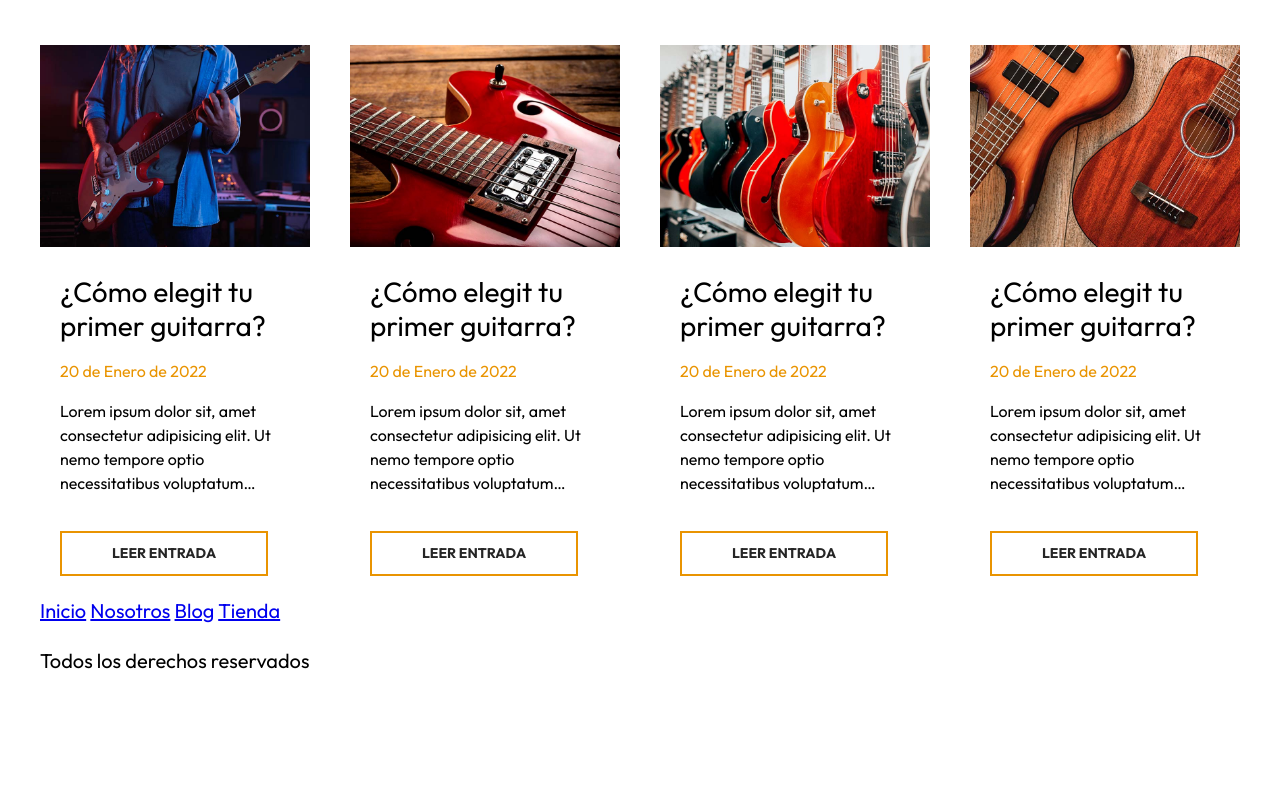
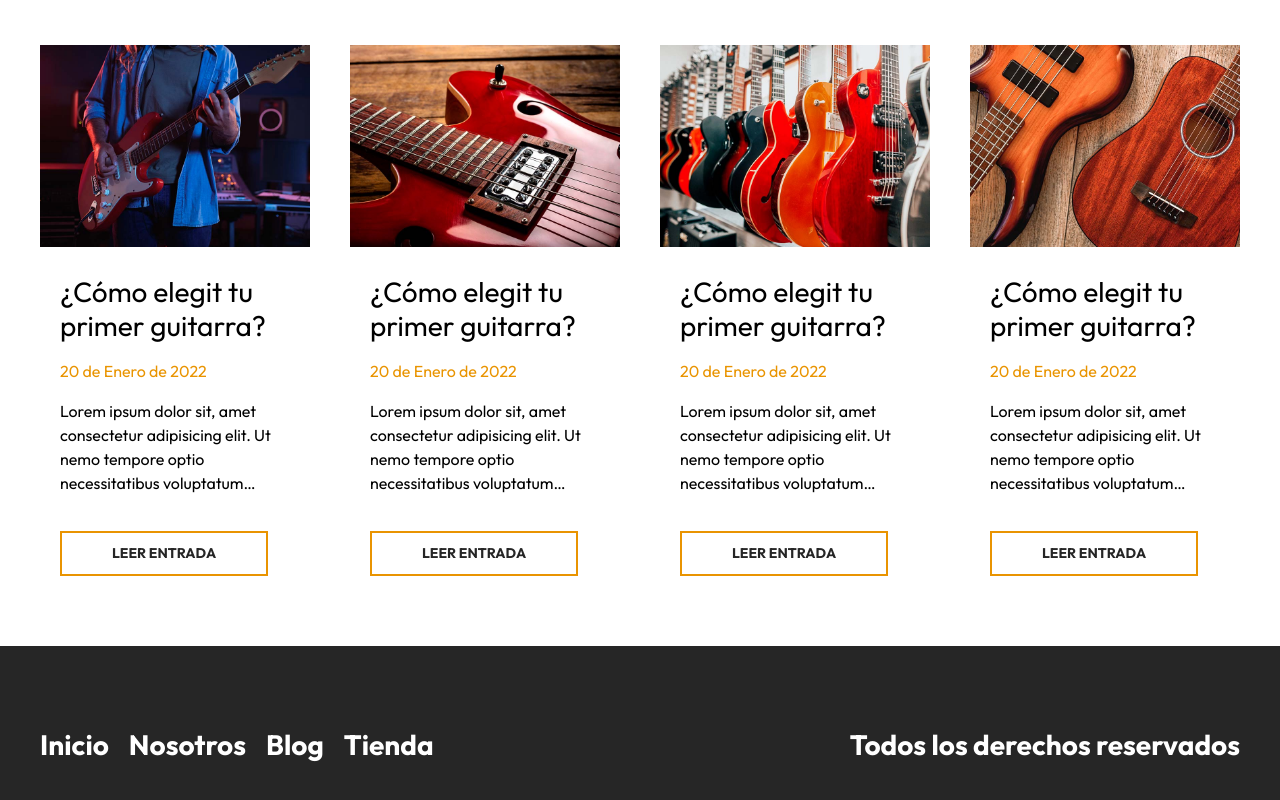
Before and after one commit to LuisMarioSolano/GuitarLA, a plain HTML site: page index.html in a window 1280 px wide. Shown: the part 3513-4313 px from the top of the page. Before the commit the page ends 4209 px from the top, so only its background shows below. Drawn offline with Linux system fonts and the light colour scheme.

Commit message:
Style for .footer

```diff
--- a/css/app.css
+++ b/css/app.css
@@ -75,6 +75,7 @@ img {
         opacity: 0;
         transform: translateX(-10rem);
     }
+
     50% {
         opacity: 0;
     }
@@ -178,11 +179,13 @@ img {
     display: grid;
     gap: 4rem;
 }
+
 @media (min-width : 768px) {
     .productos__grid {
         grid-template-columns: repeat(2, 1fr);
     }
 }
+
 @media (min-width : 1200px) {
     .productos__grid {
         grid-template-columns: repeat(3, 1fr);
@@ -200,15 +203,18 @@ img {
     font-size: 3rem;
     text-transform: uppercase;
 }
+
 .producto__descripcion {
     font-size: 1.6rem;
 }
+
 .producto__precio {
     color: var(--primary);
     font-size: 6rem;
     font-weight: 900;
     margin: 0;
 }
+
 .producto__enlace {
     margin-top: 2rem;
     display: block;
@@ -223,18 +229,20 @@ img {
     transition-property: background-color;
     transition-duration: .3s;
 }
+
 .producto__enlace:hover {
     background-color: var(--primary);
     color: var(--blanco);
 }
 
 .cursos {
-    background-image: linear-gradient(to right, rgb(0 0 0 / .65), rgb( 0 0 0 / .65)), url('../img/cursos_bg.jpg');
+    background-image: linear-gradient(to right, rgb(0 0 0 / .65), rgb(0 0 0 / .65)), url('../img/cursos_bg.jpg');
     padding: 10rem 0;
     margin-top: 10rem;
     background-size: cover;
     background-position: 50%;
 }
+
 @media (min-width : 768px) {
     .cursos__grid {
         display: grid;
@@ -242,21 +250,25 @@ img {
         column-gap: 2rem;
     }
 }
+
 .cursos__contenido {
     display: flex;
     flex-direction: column;
     align-items: center;
 }
+
 @media (min-width : 768px) {
     .cursos__contenido {
         grid-column: 2 / 3;
     }
 }
+
 .cursos__texto {
     color: var(--blanco);
     text-align: center;
     font-size: 2.4rem;
 }
+
 .cursos__enlace {
     color: var(--blanco);
     margin-top: 2rem;
@@ -270,6 +282,7 @@ img {
     transition-property: background-color;
     transition-duration: .3s;
 }
+
 .cursos__enlace:hover {
     background-color: var(--primary);
     color: var(--blanco);
@@ -279,29 +292,35 @@ img {
     display: grid;
     gap: 4rem;
 }
+
 @media (min-width : 768px) {
     .blog__grid {
         grid-template-columns: repeat(2, 1fr);
     }
 }
+
 @media (min-width : 992px) {
     .blog__grid {
         grid-template-columns: repeat(4, 1fr);
     }
 }
+
 .entrada__contenido {
     padding: 2rem;
 }
+
 .entrada__titulo {
     font-weight: 400;
     font-size: 2.8rem;
     margin: 0;
     line-height: 1.2;
 }
+
 .entrada__fecha {
     font-size: 1.6rem;
     color: var(--primary);
 }
+
 .entrada__enlace {
     color: var(--negro);
     margin-top: 2rem;
@@ -315,6 +334,7 @@ img {
     transition-property: background-color;
     transition-duration: .3s;
 }
+
 .entrada__enlace:hover {
     background-color: var(--primary);
     color: var(--blanco);
@@ -327,3 +347,42 @@ img {
     overflow: hidden;
     font-size: 1.6rem;
 }
+
+.footer {
+    margin-top: 5rem;
+    background-color: var(--negro);
+    padding: 5rem 0;
+}
+@media (min-width : 768px) {
+    .footer__contenido {
+        display: flex;
+        justify-content: space-between;
+    }
+}
+.footer__nav {
+    display: flex;
+    flex-direction: column;
+    align-items: center;
+}
+@media (min-width : 768px) {
+    .footer__nav {
+        flex-direction: row;
+        gap: 2rem;
+    }
+}
+.footer__enlace {
+    font-size: 2.8rem;
+    color: var(--blanco);
+    text-decoration: none;
+    font-weight: 700;
+}
+.footer__enlace:hover {
+    color: var(--primary);
+}
+
+.footer__copyright {
+    font-size: 2.8rem;
+    color: var(--blanco);
+    font-weight: 700;
+    text-align: center;
+}
```
